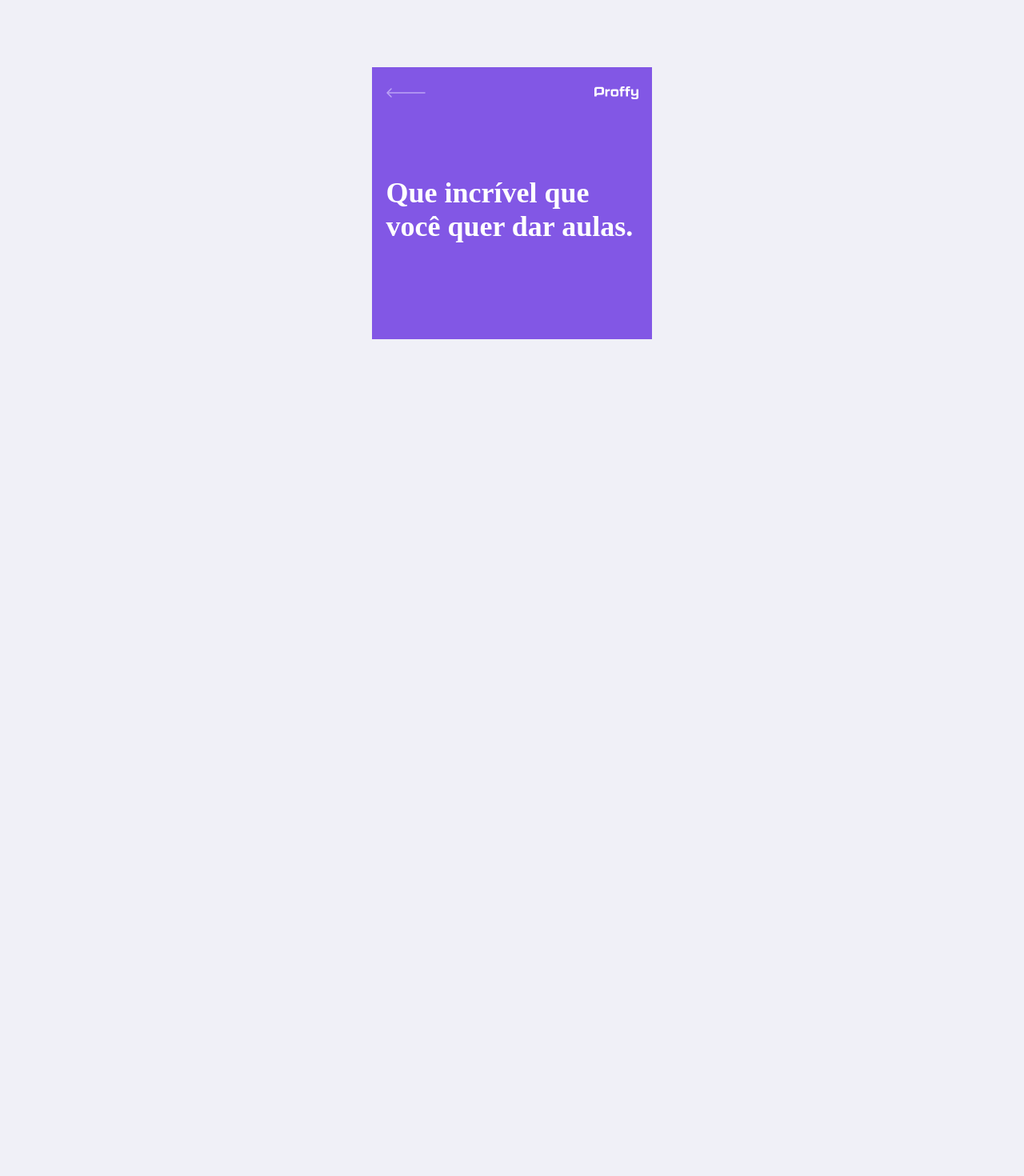
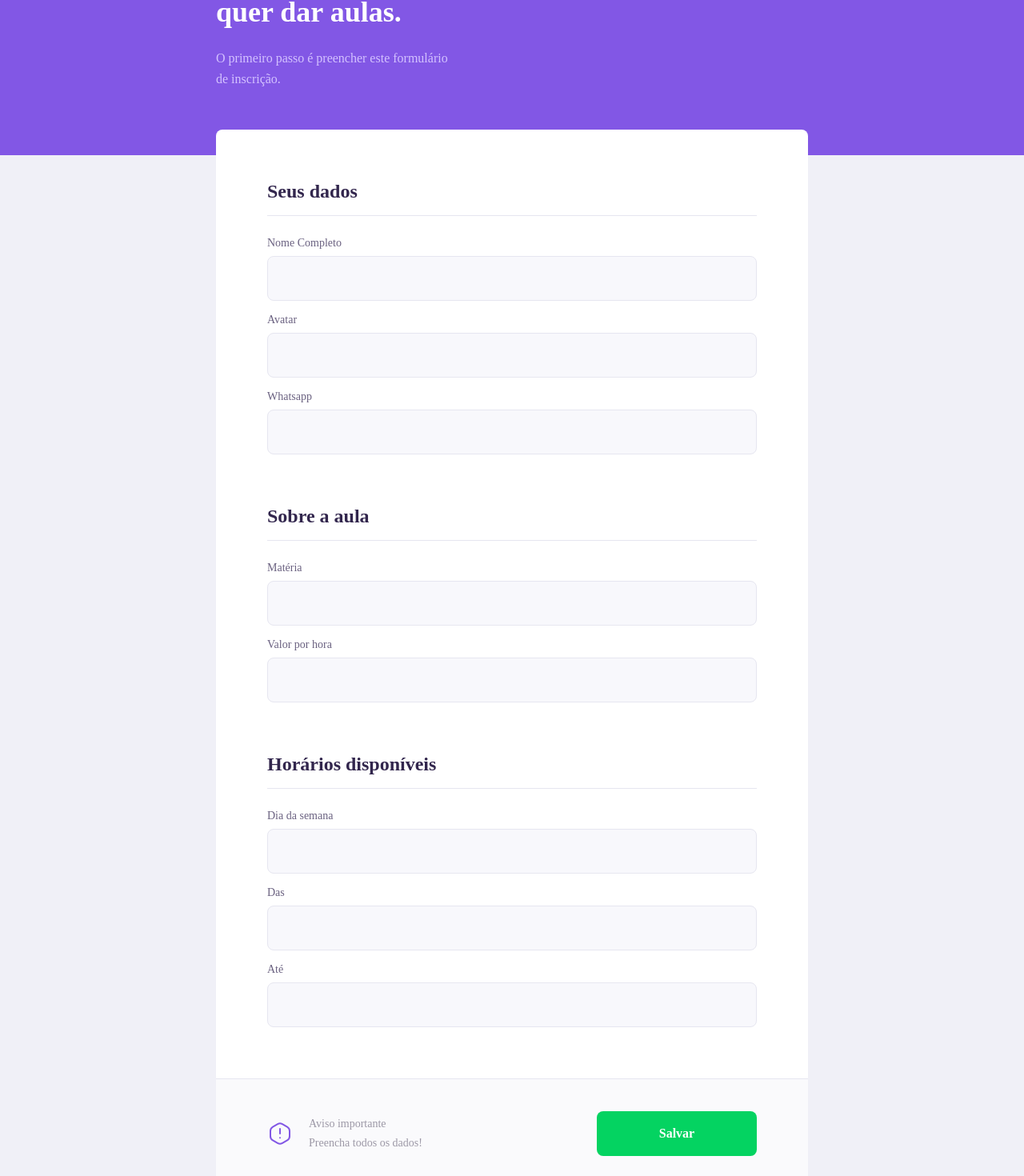
Before and after one commit to vine-d/proffy, a React (Create React App) app in the folder web/: page /give-classes in a window 1280 px wide. Shown: the part 146-1616 px from the top of the page at 80% size. Before the commit the page ends 800 px from the top, so only its background shows below. Built offline with nearby package versions, Linux system fonts and the light colour scheme; the HTML template or start-up script is replaced by a standard one.

Commit message:
teacher form styles

```diff
--- /dev/null
+++ b/web/src/components/Input/index.tsx
@@ -0,0 +1,18 @@
+import React, { InputHTMLAttributes } from 'react';
+import './styles.css';
+
+interface InputProps extends InputHTMLAttributes<HTMLInputElement> {
+	name: string
+	label: string
+}
+
+const input: React.FC<InputProps> = ({ name, label, ...rest }) => {
+	return (
+		<div className="input-block">
+			<label htmlFor={name}>{label}</label>
+			<input type="text" id={name} {...rest} />
+		</div>
+	)
+}
+
+export default input
--- /dev/null
+++ b/web/src/components/Input/styles.css
@@ -0,0 +1,34 @@
+.input-block {
+	position: relative;
+
+}
+.input-block + .input-block {
+	margin-top: 1.4rem;
+}
+
+.input-block label {
+	font-size: 1.4rem;
+}
+
+.input-block input {
+	width: 100%;
+	height: 5.6rem;
+	margin-top: 0.8rem;
+	border-radius: 0.8rem;
+	background: var(--color-input-background);
+	border: 1px solid var(--color-line-in-white);
+	outline: 0;
+	padding: 0 1.6rem;
+	font: 1.6rem Archivo;
+}
+
+.input-block:focus-within::after {
+	width: calc(100% - 3.2rem);
+	height: 2px;
+	content: '';
+	background: var(--color-primary-light);
+	position: absolute;
+	left: 1.6rem;
+	right: 1.6rem;
+	bottom: 0;
+}
--- a/web/src/components/PageHeader/index.tsx
+++ b/web/src/components/PageHeader/index.tsx
@@ -7,6 +7,7 @@
 
 interface PageHeaderProps {
 	title: string;
+	description?: string;
 }
 
 const PageHeader: React.FC<PageHeaderProps> = (props) => {
@@ -20,6 +21,7 @@
 			</div>
 			<div className="header-content">
 				<strong>{props.title}</strong>
+				{ props.description && <p>{props.description}</p> }
 				{props.children}
 			</div>
 		</header>
--- a/web/src/components/PageHeader/styles.css
+++ b/web/src/components/PageHeader/styles.css
@@ -36,6 +36,14 @@
 	color: var(--color-title-in-primary);
 }
 
+.page-header .header-content p {
+	max-width: 30rem;
+	font-size: 1.6rem;
+	line-height: 2.6rem;
+	color: var(--color-text-in-primary);
+	margin-top: 2.4rem;
+}
+
 @media (min-width: 700px) {
 	.page-header {
 		height: 340px;
--- a/web/src/pages/TeacherForm/index.tsx
+++ b/web/src/pages/TeacherForm/index.tsx
@@ -1,10 +1,48 @@
 import React from 'react';
 import PageHeader from '../../components/PageHeader';
+import Input from '../../components/Input';
+import warningIcon from '../../assets/images/icons/warning.svg'
+import './styles.css';
 
 function TeacherForm() {
 	return (
 		<div id="page-teacher-form" className="container">
-			<PageHeader title="Que incrível que você quer dar aulas."/>
+			<PageHeader
+				title="Que incrível que você quer dar aulas."
+				description="O primeiro passo é preencher este formulário de inscrição."
+			/>
+
+			<main>
+				<fieldset>
+					<legend>Seus dados</legend>
+					<Input name="name" label="Nome Completo" />
+					<Input name="avatar" label="Avatar" />
+					<Input name="whatsapp" label="Whatsapp" />
+				</fieldset>
+
+				<fieldset>
+					<legend>Sobre a aula</legend>
+					<Input name="subject" label="Matéria" />
+					<Input name="cost" label="Valor por hora" />
+				</fieldset>
+
+				<fieldset>
+					<legend>Horários disponíveis</legend>
+					<Input name="week_day" label="Dia da semana" />
+					<Input name="from" label="Das" />
+					<Input name="to" label="Até" />
+				</fieldset>
+
+				<footer>
+					<p>
+						<img src={warningIcon} alt="Atenção"/>
+						Aviso importante <br />
+						Preencha todos os dados!
+					</p>
+					<button type="button">Salvar</button>
+				</footer>
+			</main>
+
 		</div>
 	)
 }
--- /dev/null
+++ b/web/src/pages/TeacherForm/styles.css
@@ -0,0 +1,110 @@
+#page-teacher-form {
+	width: 100vw;
+	height: 100vh;
+}
+
+#page-teacher-form .page-header .header-content {
+	margin-bottom: 6.4rem;
+}
+
+#page-teacher-form main {
+	background: var(--color-box-base);
+	width: 100%;
+	max-width: 74rem;
+	border-radius: 0.8rem;
+	margin: -3.2rem auto 3.2rem;
+	padding-top: 6.4rem;
+	overflow: hidden;
+}
+
+#page-teacher-form fieldset {
+	border: 0;
+	padding: 0 2.4rem;
+}
+
+#page-teacher-form fieldset + fieldset {
+	margin-top: 6.4rem;
+}
+
+#page-teacher-form fieldset legend {
+	font: 700 2.4rem Archivo;
+	color: var(--color-text-title);
+	margin-bottom: 2.4rem;
+	display: flex;
+	align-items: center;
+	justify-content: space-between;
+	width: 100%;
+	padding-bottom: 1.6rem;
+	border-bottom: 1px solid var(--color-line-in-white);
+}
+
+#page-teacher-form main footer {
+	padding: 4rem 2.4rem;
+	background: var(--color-box-footer);
+	border-top: 1px solid var(--color-line-in-white);
+	margin-top: 6.4rem;
+}
+
+#page-teacher-form main footer p {
+	display: flex;
+	align-items: center;
+	justify-content: center;
+	font-size: 1.4rem;
+	line-height: 2.4rem;
+	color: var(--color-text-complement);
+}
+
+#page-teacher-form main footer p img {
+	margin-right: 2rem;
+}
+
+#page-teacher-form main footer button {
+	width: 100%;
+	height: 5.6rem;
+	background: var(--color-secundary);
+	color: var(--color-button-text);
+	border: 0;
+	border-radius: 0.8rem;
+	cursor: pointer;
+	font: 700 1.6rem Archivo;
+	display: flex;
+	align-items: center;
+	justify-content: center;
+	text-decoration: none;
+	transition: backgroud-color 0.2s;
+	margin-top: 3.2rem;
+}
+
+#page-teacher-form main footer button:hover {
+	background: var(--color-secundary-dark);
+}
+
+@media (min-width: 700px) {
+	#page-teacher-form {
+		max-width: 100vw;
+	}
+
+	#page-teacher-form .page-header .header-content {
+		margin-bottom: 0;
+	}
+
+	#page-teacher-form main fieldset {
+		padding: 0 6.4rem;
+	}
+
+	#page-teacher-form main footer {
+		padding: 4rem 6.4rem;
+		display: flex;
+		align-items: center;
+		justify-content: space-between;
+	}
+
+	#page-teacher-form main footer p {
+		justify-content: space-between;
+	}
+
+	#page-teacher-form main footer button {
+		width: 20rem;
+		margin-top: 0;
+	}
+}
--- a/web/src/pages/TeacherList/index.tsx
+++ b/web/src/pages/TeacherList/index.tsx
@@ -2,6 +2,7 @@
 import './styles.css';
 import PageHeader from '../../components/PageHeader';
 import TeacherItem from '../../components/TeacherItem';
+import Input from '../../components/Input';
 
 
 
@@ -10,18 +11,9 @@
 		<div id="page-teacher-list" className="container">
 			<PageHeader title="Estes são os proffys disponíveis.">
 				<form id="search-teachers">
-					<div className="input-block">
-						<label htmlFor="subject">Matéria</label>
-						<input type="text" id="subject" />
-					</div>
-					<div className="input-block">
-						<label htmlFor="week_day">Dia da Semana</label>
-						<input type="text" id="week_day" />
-					</div>
-					<div className="input-block">
-						<label htmlFor="time">Horário</label>
-						<input type="text" id="time" />
-					</div>
+					<Input name="subject" label="Matéria" />
+					<Input name="week_day" label="Dia da semana" />
+					<Input type="time" name="time" label="Horário" />
 				</form>
 			</PageHeader>
 
```
